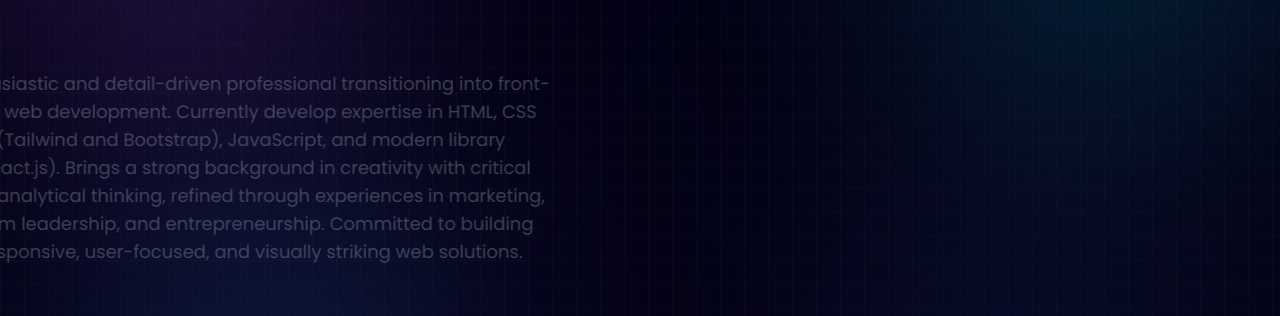
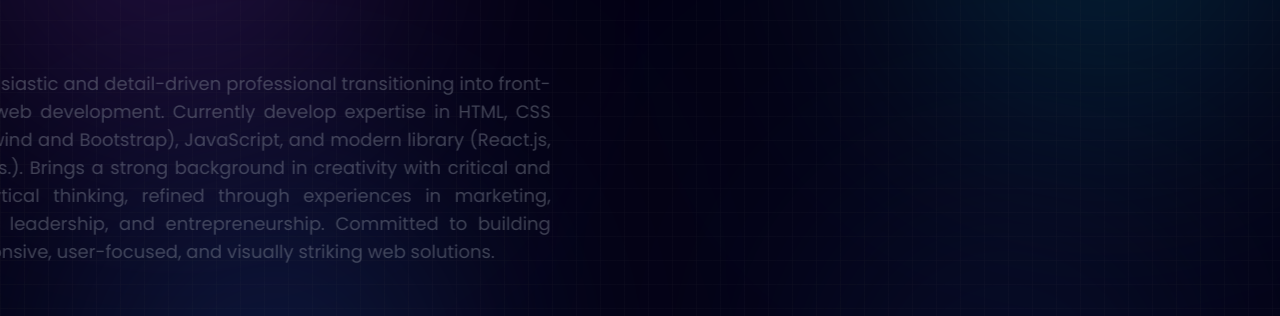
Before and after one commit to Abdullahbadres/portfolio, a React (Vite) app: page / in a window 1280 px wide. Shown: the part 268-584 px from the top of the page. Built offline with nearby package versions, Linux system fonts and the light colour scheme.

Commit message:
Update Home.jsx

```diff
--- a/src/Pages/Home.jsx
+++ b/src/Pages/Home.jsx
@@ -182,9 +182,9 @@
                 </div>
 
                 {/* Description */}
-                <p className="text-gray-400 max-w-2xl mx-auto text-base sm:text-lg mt-4 text-center">
+                <p className="text-gray-400 max-w-2xl mx-auto text-base sm:text-lg mt-4 text-justify">
                   Enthusiastic and detail-driven professional transitioning into front-end web development. Currently
-                  develop expertise in HTML, CSS (Tailwind and Bootstrap), JavaScript, and modern library (React.js).
+                  develop expertise in HTML, CSS (Tailwind and Bootstrap), JavaScript, and modern library (React.js, Next.js.).
                   Brings a strong background in creativity with critical and analytical thinking, refined through
                   experiences in marketing, team leadership, and entrepreneurship. Committed to building responsive,
                   user-focused, and visually striking web solutions.
```
